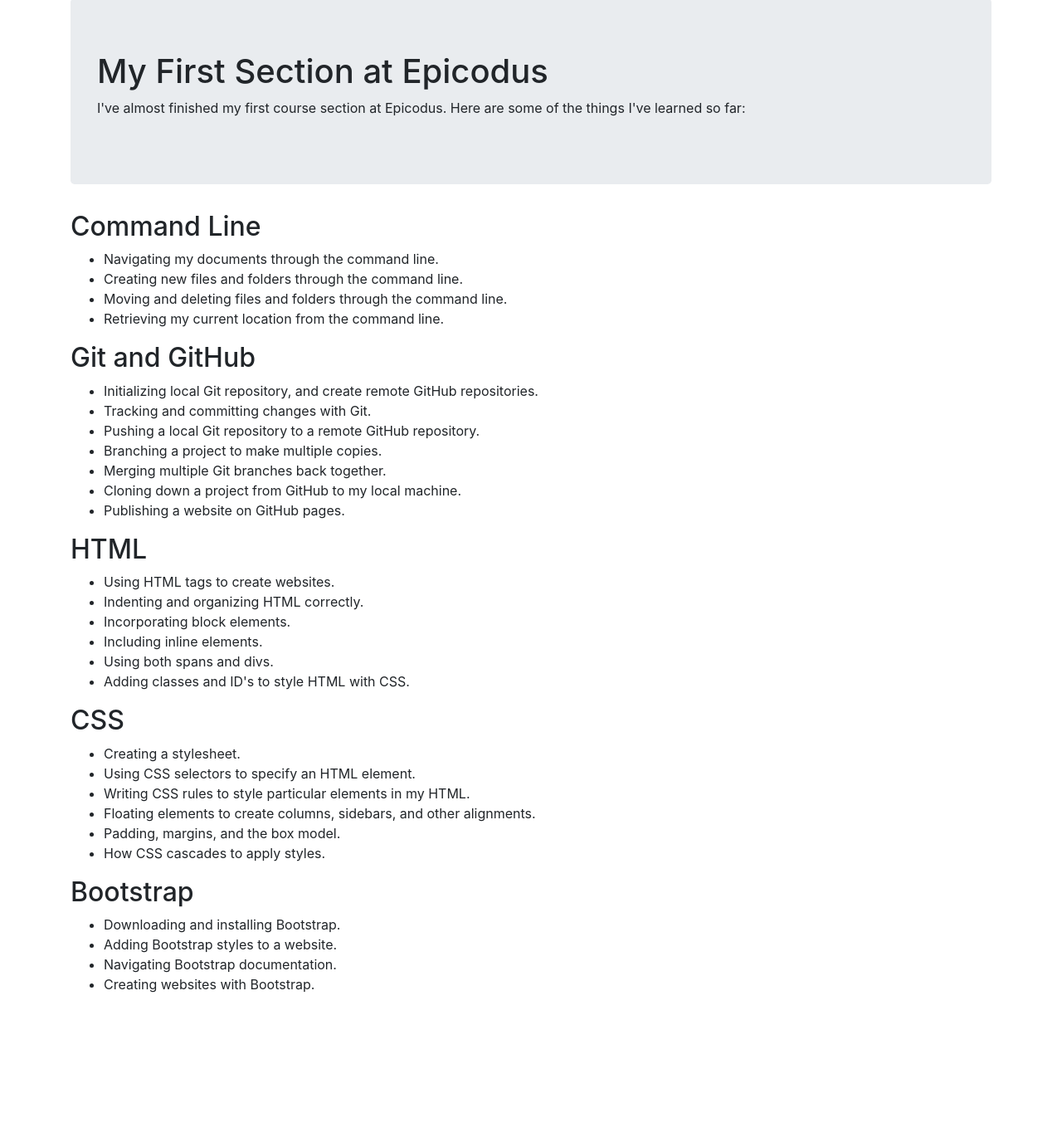
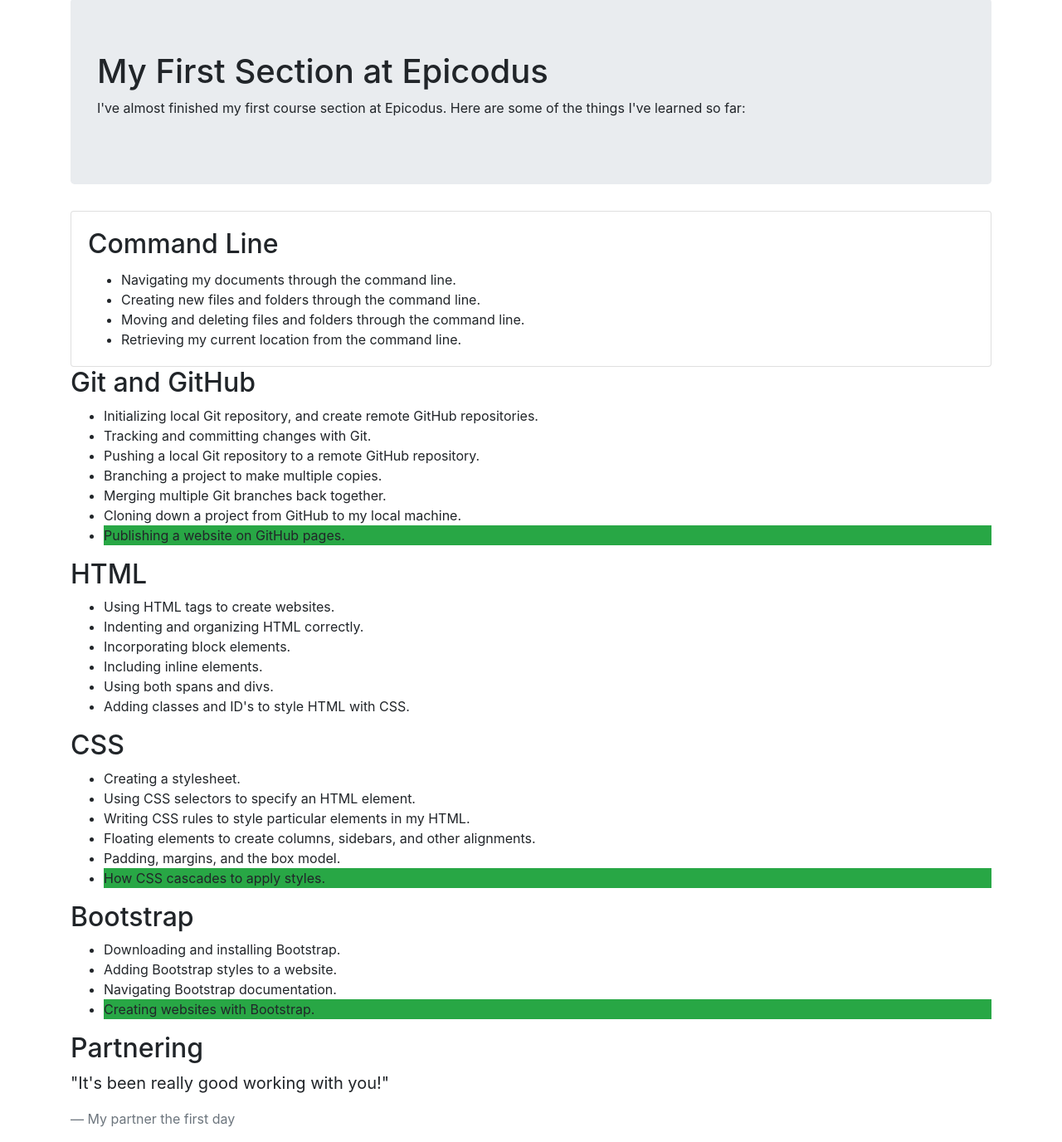
Before and after one commit to BriChavez/section-in-review, a plain HTML site: page index.html in a window 1280 px wide. Shown: the part 2-1378 px from the top of the page at 83% size. Before the commit the page ends 1216 px from the top, so only its background shows below. Drawn offline with Linux system fonts and the light colour scheme.

Commit message:
added background color for some text and card boxes

```diff
--- a/index.html
+++ b/index.html
@@ -16,13 +16,17 @@
         I've almost finished my first course section at Epicodus. Here are some of the things I've learned so far:
       </p>
     </div>
-    <h2>Command Line</h2>
-    <ul>
+    <div class="card">
+      <div class="card-body">
+        <h2 class="card-title">Command Line</h2>
+        <ul class="card-text">
           <li>Navigating my documents through the command line.</li>
           <li>Creating new files and folders through the command line.</li>
           <li>Moving and deleting files and folders through the command line.</li>
           <li>Retrieving my current location from the command line.</li>
         </ul>
+      </div>
+    </div>
     <h2>Git and GitHub</h2>
     <ul>
       <li>Initializing local Git repository, and create remote GitHub repositories.</li>
@@ -31,7 +35,7 @@
       <li>Branching a project to make multiple copies.</li>
       <li>Merging multiple Git branches back together.</li>
       <li>Cloning down a project from GitHub to my local machine.</li>
-      <li>Publishing a website on GitHub pages.</li>
+      <li class="bg-success">Publishing a website on GitHub pages.</li>
     </ul>
     <h2>HTML</h2>
     <ul>
@@ -49,15 +53,20 @@
       <li>Writing CSS rules to style particular elements in my HTML.</li>
       <li>Floating elements to create columns, sidebars, and other alignments.</li>
       <li>Padding, margins, and the box model.</li>
-      <li>How CSS cascades to apply styles.</li>
+      <li class="bg-success">How CSS cascades to apply styles.</li>
     </ul>
     <h2>Bootstrap</h2>
       <ul>
         <li>Downloading and installing Bootstrap.</li>
         <li>Adding Bootstrap styles to a website.</li>
         <li>Navigating Bootstrap documentation.</li>
-      <li>Creating websites with Bootstrap.</li>
+        <li class="bg-success">Creating websites with Bootstrap.</li>
       </ul>
+      <h2>Partnering</h2>
+      <blockquote class="blockquote">
+        <p>"It's been really good working with you!"</p>
+        <footer class="blockquote-footer">My partner the first day</footer>
+      </blockquote>
     </div>
   </body>
 </html>
```
Lines whose indentation alone changed are shown as unchanged.
